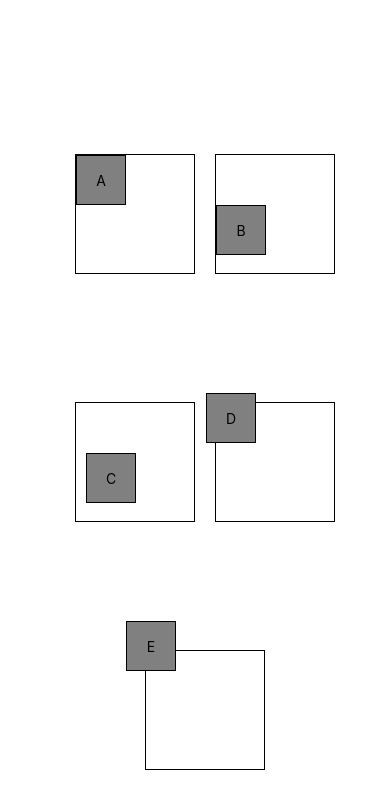
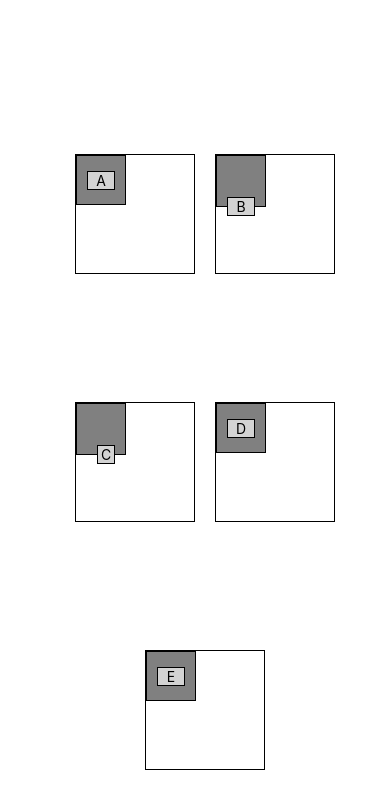
Before and after one commit to KalaiselvanSivakumar/Tutorial-Book-RN-Styling, a React Native app: screen / in a window 390 px wide. Shown: the top 808 px of the page. Built offline with nearby package versions, Linux system fonts and the light colour scheme.

Commit message:
RN - Styling: Padding combinations

```diff
--- a/App.js
+++ b/App.js
@@ -7,7 +7,8 @@
  */
 
 import React from 'react';
-import MarginCombinations from './app/style-properties/MarginCombinations';
+// import MarginCombinations from './app/style-properties/MarginCombinations';
+import PaddingCombinations from './app/style-properties/PaddingCombinations';
 // import BorderRadiusCombinations from './app/style-properties/BorderRadiusCombinations';
 // import BorderCombinations from './app/style-properties/BorderCombinations';
 // import { SafeAreaView, ScrollView } from 'react-native';
@@ -30,7 +31,8 @@ const App = () => {
 
     // <BorderCombinations />
     // <BorderRadiusCombinations />
-    <MarginCombinations />
+    // <MarginCombinations />
+    <PaddingCombinations />
     // <ProfileCard />
   );
 };
--- a/app/style-properties/BorderRadiusCombinations.js
+++ b/app/style-properties/BorderRadiusCombinations.js
@@ -25,7 +25,7 @@ const ContainerComponent = props => (
 );
 
 export const CenteredText = props => (
-  <Text style={styles.centered}>{props.children}</Text>
+  <Text style={[styles.centered, props.style]}>{props.children}</Text>
 );
 
 const styles = StyleSheet.create({
--- a/app/style-properties/MarginCombinations.js
+++ b/app/style-properties/MarginCombinations.js
@@ -32,11 +32,11 @@ const MarginCombinations = () => (
   </View>
 );
 
-const ContainerComponent = props => (
+export const ContainerComponent = props => (
   <View style={[styles.box, props.style]}>{props.children}</View>
 );
 
-const styles = StyleSheet.create({
+export const styles = StyleSheet.create({
   container: {
     flex: 1,
     alignItems: 'center',
--- /dev/null
+++ b/app/style-properties/PaddingCombinations.js
@@ -0,0 +1,46 @@
+import React from 'react';
+import { StyleSheet, View } from 'react-native';
+import { CenteredText } from './BorderRadiusCombinations';
+import {
+  ContainerComponent,
+  styles as combinationStyles,
+} from './MarginCombinations';
+
+const PaddingCombinations = () => (
+  <View style={combinationStyles.container}>
+    <View style={combinationStyles.blockContainer}>
+      <ContainerComponent>
+        <CenteredText style={styles.textContent}>A</CenteredText>
+      </ContainerComponent>
+    </View>
+    <View style={combinationStyles.blockContainer}>
+      <ContainerComponent style={{ paddingTop: 50 }}>
+        <CenteredText style={styles.textContent}>B</CenteredText>
+      </ContainerComponent>
+    </View>
+    <View style={combinationStyles.blockContainer}>
+      <ContainerComponent style={{ paddingTop: 50, paddingLeft: 10 }}>
+        <CenteredText style={styles.textContent}>C</CenteredText>
+      </ContainerComponent>
+    </View>
+    <View style={combinationStyles.blockContainer}>
+      <ContainerComponent style={{ paddingTop: -10, paddingLeft: -10 }}>
+        <CenteredText style={styles.textContent}>D</CenteredText>
+      </ContainerComponent>
+    </View>
+    <View style={combinationStyles.blockContainer}>
+      <ContainerComponent style={{ paddingTop: -30, paddingLeft: -20 }}>
+        <CenteredText style={styles.textContent}>E</CenteredText>
+      </ContainerComponent>
+    </View>
+  </View>
+);
+
+const styles = StyleSheet.create({
+  textContent: {
+    borderWidth: 1,
+    backgroundColor: 'lightgrey',
+  },
+});
+
+export default PaddingCombinations;
```
